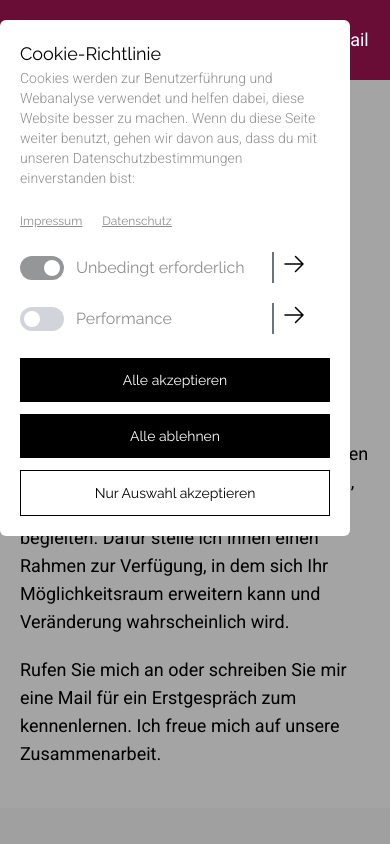
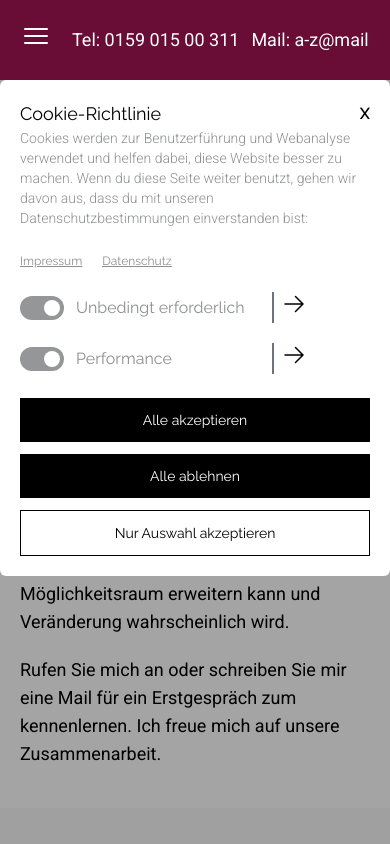
Before and after one commit to fariasagustin3/lucariver, a Next.js app: page / in a window 390 px wide. Shown: the top 844 px of the page. Built offline with nearby package versions, Linux system fonts and the light colour scheme.

Commit message:
feat(components): cookies modal responsive fixed and cookies settings page functionalities added to the buttons

```diff
--- a/app/components/Modal.jsx
+++ b/app/components/Modal.jsx
@@ -7,8 +7,11 @@ import ToggleSwitch from './ToggleSwitch';
 
 const Modal = ({ open, setOpen }) => {
   return (
-    <div className='sticky bottom-0 bg-white px-5 py-5 lg:bottom-[30px] lg:top-0 lg:right-0 lg:left-[100%] lg:mr-6 lg:m-auto lg:w-1/4 rounded-md'>
-      <h1 className={`${raleway.className} text-lg `}>Cookie-Richtlinie</h1>
+    <div className='sticky bottom-0 bg-white px-5 py-5 lg:sticky lg:bottom-[30px] lg:top-0 lg:right-0 lg:left-[100%] lg:mr-6 lg:m-auto lg:w-1/4 rounded-md'>
+      <div className='flex flex-row items-center justify-between'>
+        <h1 className={`${raleway.className} text-lg `}>Cookie-Richtlinie</h1>
+        <button onClick={() => setOpen(false)} className='font-semibold'>X</button>
+      </div>
       <p className={`${roboto.className} text-sm text-[#8D8E8F] font-light leading-5`}>
         {`Cookies werden zur Benutzerführung und Webanalyse verwendet und helfen dabei,
         diese Website besser zu machen. Wenn du diese Seite weiter benutzt, gehen wir
--- a/app/components/ToggleSwitch.jsx
+++ b/app/components/ToggleSwitch.jsx
@@ -2,7 +2,7 @@
 import Link from 'next/link';
 import React, { useEffect, useState } from 'react';
 
-const ToggleSwitch = ({ label, selected, link, showArrow }) => {
+const ToggleSwitch = ({ label, selected, link, showArrow, isSelected }) => {
   const [isOn, setIsOn] = useState(false);
 
   const handleClick = () => {
@@ -10,8 +10,13 @@ const ToggleSwitch = ({ label, selected, link, showArrow }) => {
   };
 
   useEffect(() => {
-    selected === true ? setIsOn(true) : setIsOn(false)
-  }, [])
+    selected === true ? setIsOn(true) : setIsOn(false);
+    if(isSelected === false) {
+      setIsOn(false);
+    } else {
+      setIsOn(true);
+    }
+  }, [isSelected])
 
   return (
     <div className='flex flex-row items-center gap-3'>
@@ -21,7 +26,6 @@ const ToggleSwitch = ({ label, selected, link, showArrow }) => {
             } relative inline-flex items-center h-6 rounded-full w-11`}
           onClick={handleClick}
           disabled={selected === true}
-
         >
           <span
             className={`${isOn ? "translate-x-6" : "translate-x-1"
--- a/app/cookie-einstellungen/page.jsx
+++ b/app/cookie-einstellungen/page.jsx
@@ -1,11 +1,14 @@
+"use client"
 import Link from 'next/link';
-import React from 'react';
+import React, { useState } from 'react';
 import Footer from '../components/Footer';
 import Navbar from '../components/Navbar';
 import { raleway, roboto } from '../fonts';
 import ToggleSwitch from '../components/ToggleSwitch';
 
 const Page = () => {
+  const [isOn, setIsOn] = useState(false);
+
   return (
     <div className=''>
       <Navbar />
@@ -21,8 +24,8 @@ const Page = () => {
         </div>
 
         <div className='my-5 flex flex-col w-full gap-5 lg:flex-row lg:justify-center'>
-          <button className='bg-black border-none text-white py-5 lg:px-10 lg:flex-1'>{"Alle akzeptieren"}</button>
-          <button className='bg-transparent border-[1px] border-gray text-black font-semibold py-5 lg:px-10 lg:flex-1'>{"Alle ablehnen"}</button>
+          <button onClick={() => setIsOn(true)} className='bg-black border-none text-white py-5 lg:px-10 lg:flex-1'>{"Alle akzeptieren"}</button>
+          <button onClick={() => setIsOn(false)} className='bg-transparent border-[1px] border-gray text-black font-semibold py-5 lg:px-10 lg:flex-1'>{"Alle ablehnen"}</button>
         </div>
 
         <div className='flex flex-row items-start gap-5 underline my-5'>
@@ -39,7 +42,7 @@ const Page = () => {
             <ToggleSwitch label="Unbedingt erforderlich" showArrow={false} />
           </div>
           <div className='flex flex-row items-center gap-5'>
-            <ToggleSwitch label="Performance" showArrow={false} selected />
+            <ToggleSwitch label="Performance" showArrow={false} isSelected={isOn} />
           </div>
         </div>
 
@@ -107,7 +110,7 @@ const Page = () => {
 
         <div className='bg-[#F9F9F9] px-5'>
           <div className='flex flex-row items-center gap-3 my-5' id="google-analytics">
-            <ToggleSwitch label="Google Analytics" showArrow={false} selected />
+            <ToggleSwitch label="Google Analytics" showArrow={false} isSelected={isOn} />
           </div>
           <p className={`${roboto.className} text-base lg:text-lg font-extralight text-[#828384] ml-5 my-5 px-5`}>
             {`Diese Cookies sammeln anonymisierte Informationen zu Analysezwecken – z. B. wie Besucher die
--- a/app/page.js
+++ b/app/page.js
@@ -20,7 +20,7 @@ export default function Home() {
       <div >
       {/* modal */}
       {open && (
-        <div className='fixed top-5 right-10 z-[100]'>
+        <div className='fixed lg:top-5 lg:right-10 z-[100]'>
           <Modal open={open} setOpen={setOpen} />
         </div>
       )}
```
